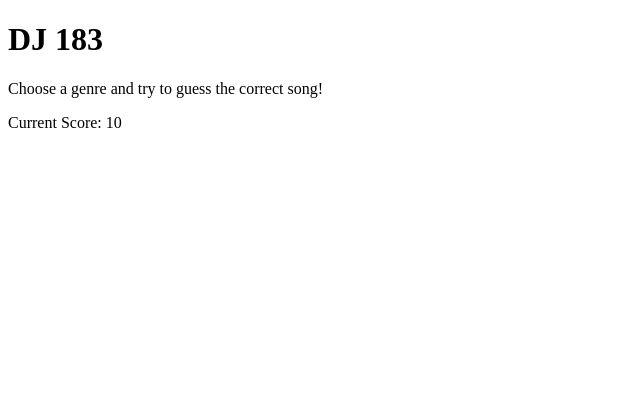
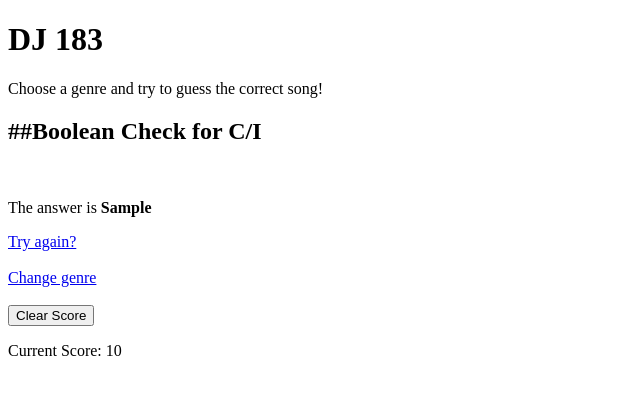
Before and after one commit to rishik34561/Gritty-Beats, a Flask app: template templates/answer.html in a window 1280 px wide. Shown: the top 395 px of the page, without its empty margins (0-640 px from the left). Run offline with Flask 2, Linux system fonts and the light colour scheme; the template is opened without the code that fills it: most values are stand-ins (such as "Sample title", 1, 10 or a date in 2020).

Commit message:
Update answer.html

```diff
--- a/templates/answer.html
+++ b/templates/answer.html
@@ -2,6 +2,20 @@
 
 {% block content %}
 
+    <h2> <b> ##Boolean Check for C/I </b> </h2>
+    <br>
 
+    <p> The answer is <b> {{correct_song}} </b> </p>
+
+    <a href="question.html"> Try again? </a>
+    <br>
+    <br>
+    <a href="index.html"> Change genre </a>
+    <br>
+    <br>
+
+    <form action="/clear" method="GET">
+        <input type="submit" value = "Clear Score" name="Clear Score">
+    </form>
 
 {% endblock %}
```
